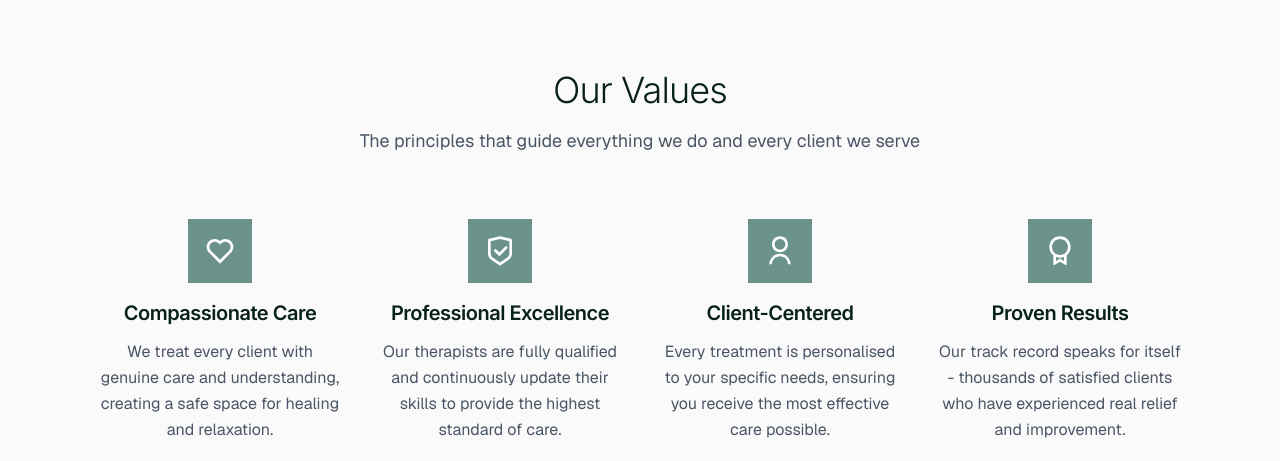
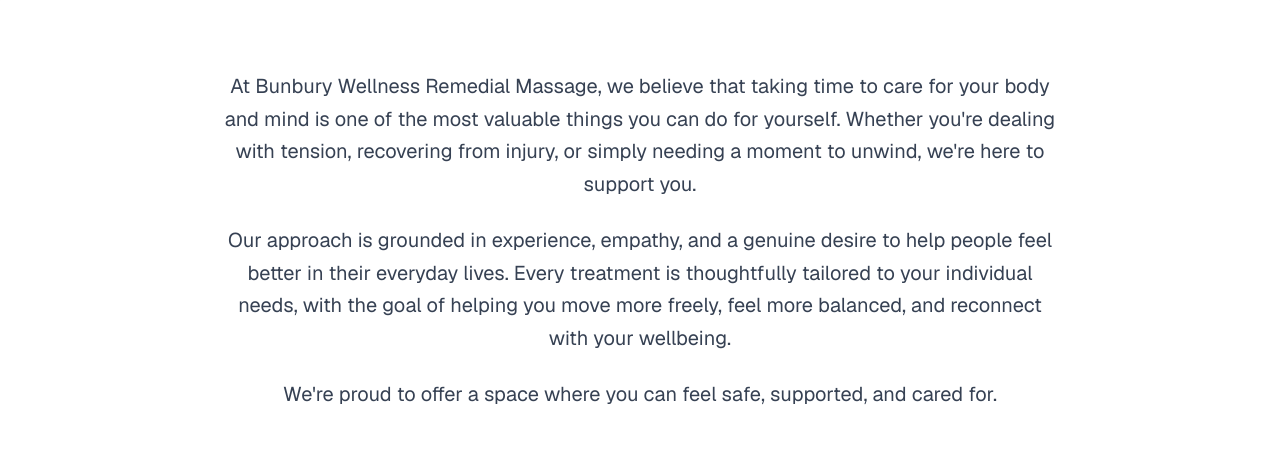
Before and after one commit to kadynjaipearce/mockup-site, a Next.js app: page /about in a window 1280 px wide. Shown: the part 570-1031 px from the top of the page. Built offline with nearby package versions, Linux system fonts and the light colour scheme.

Commit message:
📝 docs(about): add main about content section with new messaging.

```diff
--- a/app/about/page.tsx
+++ b/app/about/page.tsx
@@ -194,6 +194,34 @@
             Meet the team dedicated to your health and wellbeing
           </motion.p>
         </motion.div>
+      </section>
+
+      {/* Main About Content */}
+      <section className="py-20 bg-white">
+        <div className="max-w-4xl mx-auto px-4 sm:px-6 lg:px-8">
+          <motion.div
+            variants={containerVariants}
+            initial="hidden"
+            whileInView="visible"
+            viewport={{ once: true, amount: 0.3 }}
+            className="text-center"
+          >
+            <motion.div
+              variants={itemVariants}
+              className="text-lg md:text-xl text-gray-700 leading-relaxed space-y-6"
+            >
+              <p>
+                At Bunbury Wellness Remedial Massage, we believe that taking time to care for your body and mind is one of the most valuable things you can do for yourself. Whether you're dealing with tension, recovering from injury, or simply needing a moment to unwind, we're here to support you.
+              </p>
+              <p>
+                Our approach is grounded in experience, empathy, and a genuine desire to help people feel better in their everyday lives. Every treatment is thoughtfully tailored to your individual needs, with the goal of helping you move more freely, feel more balanced, and reconnect with your wellbeing.
+              </p>
+              <p>
+                We're proud to offer a space where you can feel safe, supported, and cared for.
+              </p>
+            </motion.div>
+          </motion.div>
+        </div>
       </section>
 
       {/* Our Values */}
```
